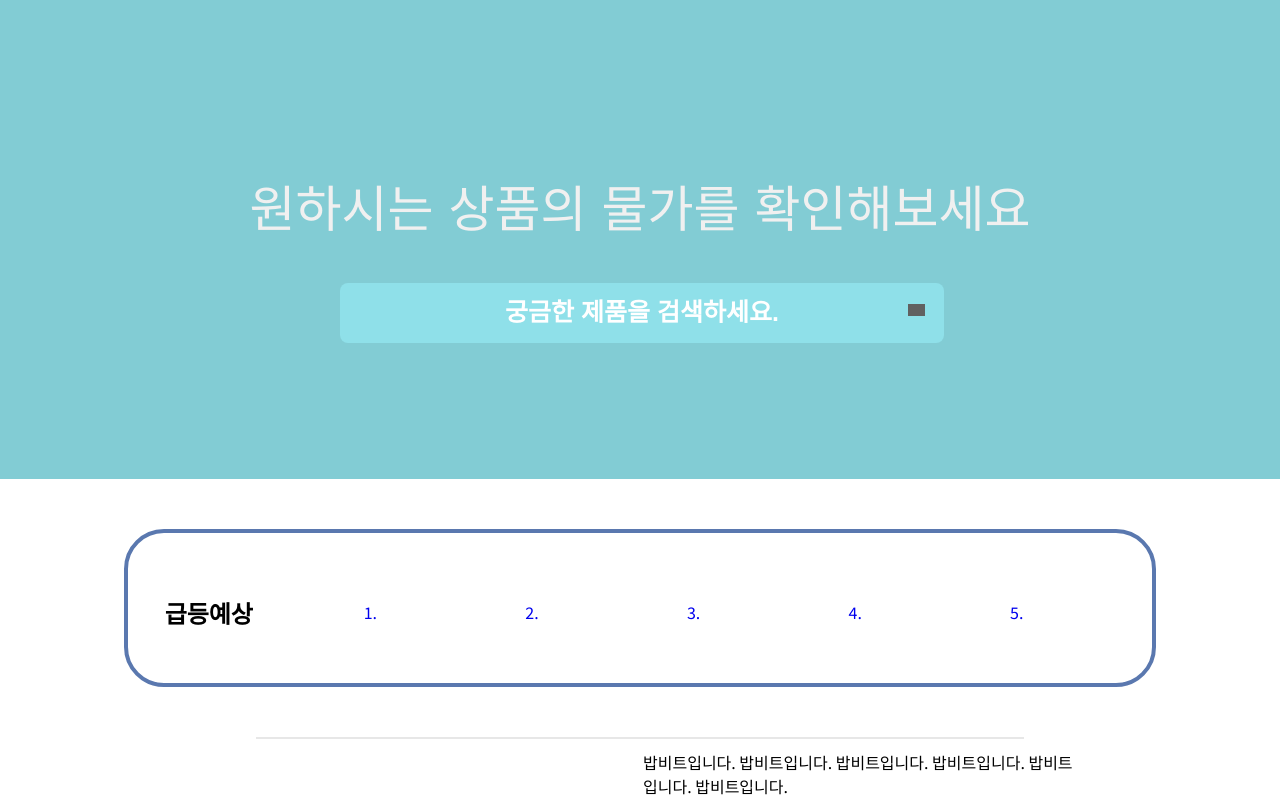
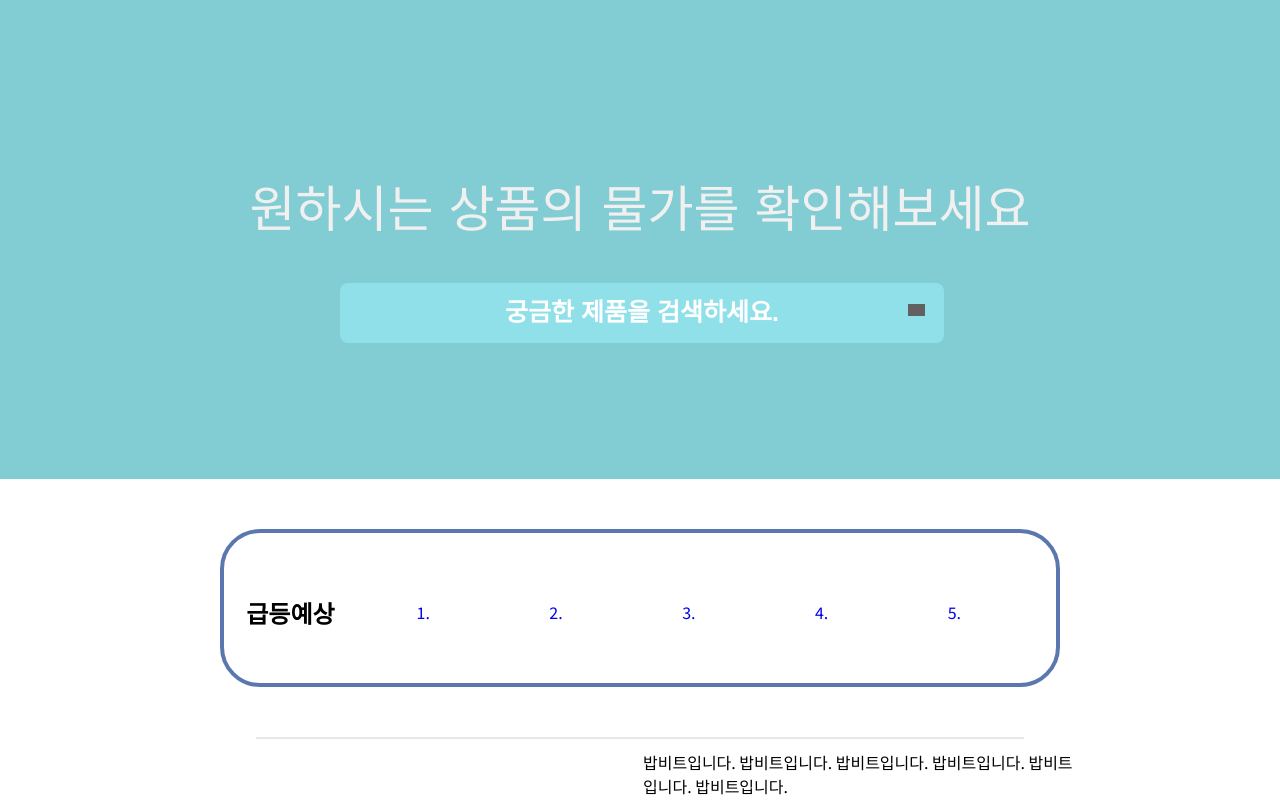
Before and after one commit to yongjunism/BobBit, a Django app: template templates/home.html in a window 1280 px wide. Shown: the part 81-882 px from the top of the page. Run offline with Django 4.2, Linux system fonts and the light colour scheme; the template is opened without the code that fills it, so the values that code supplies are empty; some web fonts are replaced; grey boxes are pictures that could not be loaded.

Commit message:
급등예상_css_수정

```diff
--- a/static/css/home.css
+++ b/static/css/home.css
@@ -60,7 +60,7 @@
 }
 
 div.round {
-    width: 80%;
+    width: 65%;
     height: 150px;
     margin: 50px auto;
     border: 4px solid #5A78AF;
```
